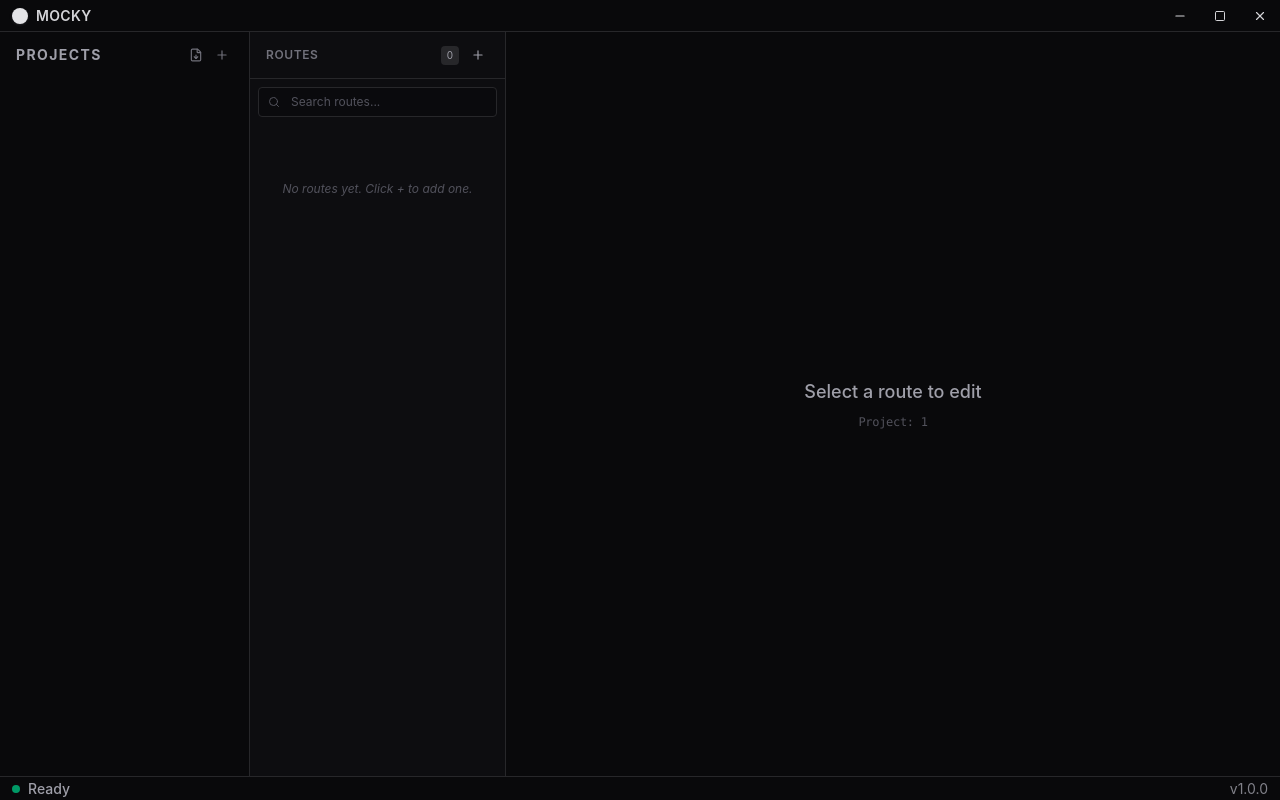
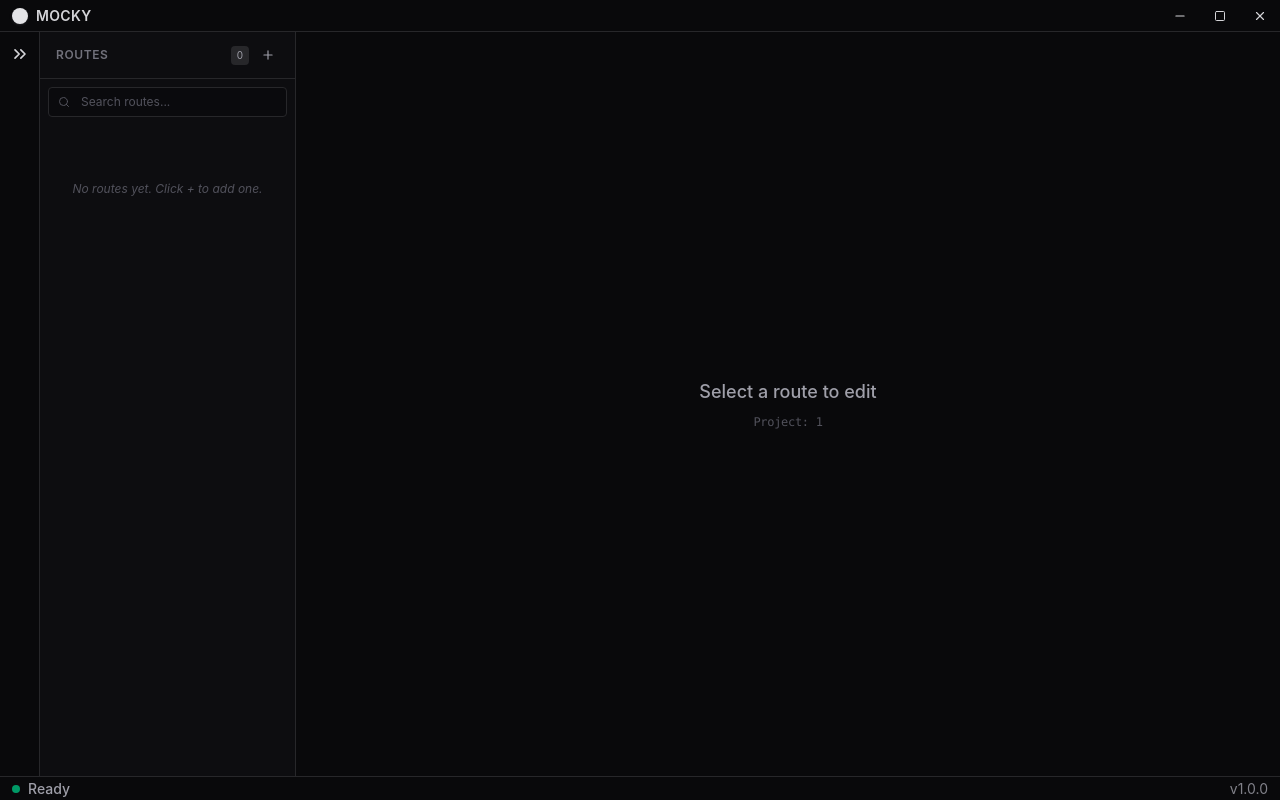
Before and after one commit to JadeTreeWithWind/Mocky, a Vue app: page /#/project/1 in a window 1280 px wide. Built offline with nearby package versions, Linux system fonts and the light colour scheme; what @guolao/vue-monaco-editor would draw is missing.

Commit message:
feat: 新增側邊欄隱藏功能

```diff
--- a/src/renderer/src/components/MainLayout.vue
+++ b/src/renderer/src/components/MainLayout.vue
@@ -3,7 +3,7 @@
 import { ref, computed, onMounted } from 'vue'
 import { useRouter, useRoute } from 'vue-router'
 import { storeToRefs } from 'pinia'
-import { Plus, Pencil, Trash2, Download, FileDown, FileType } from 'lucide-vue-next'
+import { Plus, Pencil, Trash2, Download, FileDown, FileType, ChevronsRight } from 'lucide-vue-next'
 
 import { useProjectStore } from '../stores/project'
 import { toOpenApi } from '../utils/transformer'
@@ -311,7 +311,26 @@
     <TitleBar />
 
     <div class="flex flex-1 overflow-hidden">
-      <aside class="flex w-[250px] shrink-0 flex-col border-r border-zinc-800 bg-zinc-950">
+      <aside
+        class="group relative flex shrink-0 flex-col border-r border-zinc-800 bg-zinc-950 transition-all duration-300 ease-in-out"
+        :class="selectedProjectId ? 'w-10 hover:w-[250px]' : 'w-[250px]'"
+      >
+        <!-- Collapse Indicator -->
+        <div
+          v-if="selectedProjectId"
+          class="absolute top-3 left-0 flex w-full items-center justify-center text-zinc-300 transition-opacity duration-300 group-hover:opacity-0"
+        >
+          <ChevronsRight :size="20" />
+        </div>
+
+        <div
+          class="flex h-full min-w-[250px] flex-col transition-opacity duration-300"
+          :class="
+            selectedProjectId
+              ? 'pointer-events-none opacity-0 group-hover:pointer-events-auto group-hover:opacity-100'
+              : ''
+          "
+        >
           <div class="flex items-center justify-between px-4 py-3">
             <h2 class="text-sm font-bold tracking-widest text-zinc-400 uppercase">Projects</h2>
             <div class="flex items-center gap-1">
@@ -345,6 +364,7 @@
               @contextmenu.prevent="handleOpenContextMenu($event, project.id)"
             />
           </nav>
+        </div>
       </aside>
 
       <main class="flex-1 overflow-auto bg-zinc-950">
```
Lines whose indentation alone changed are shown as unchanged.
